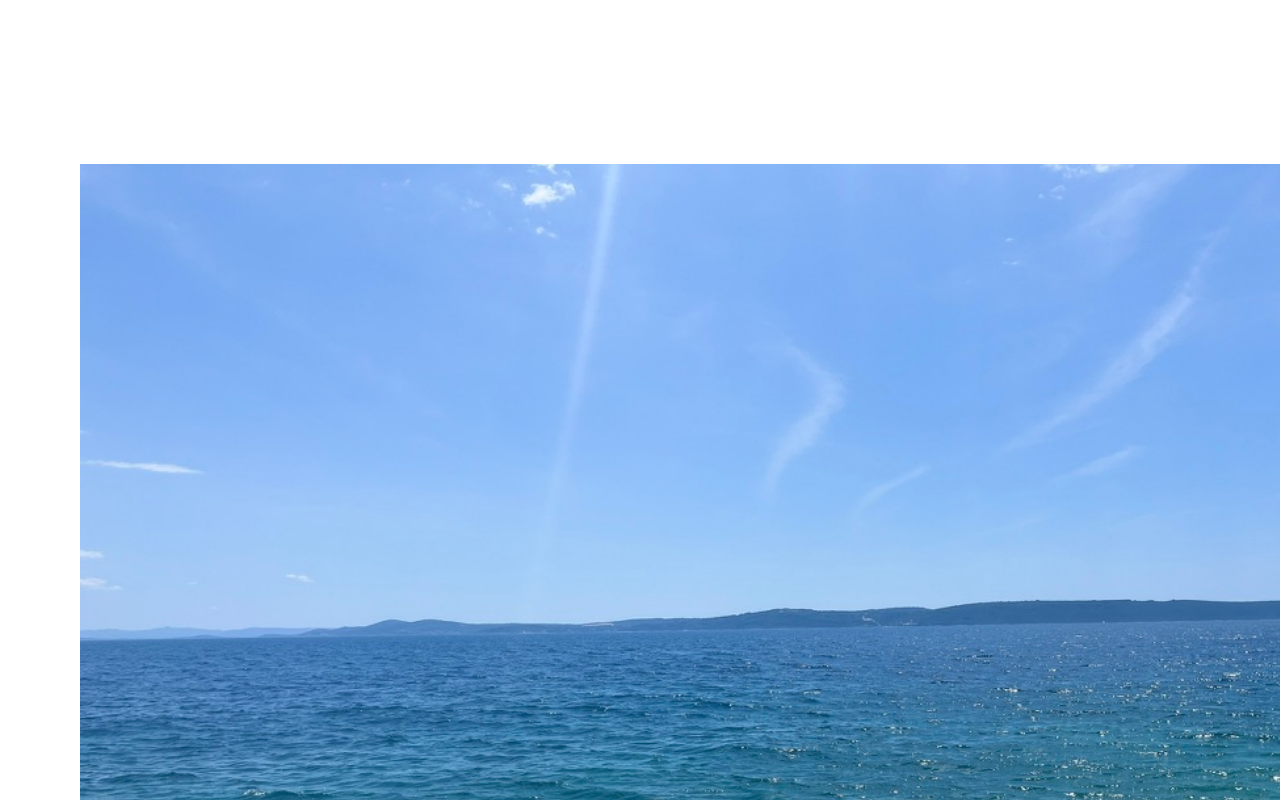
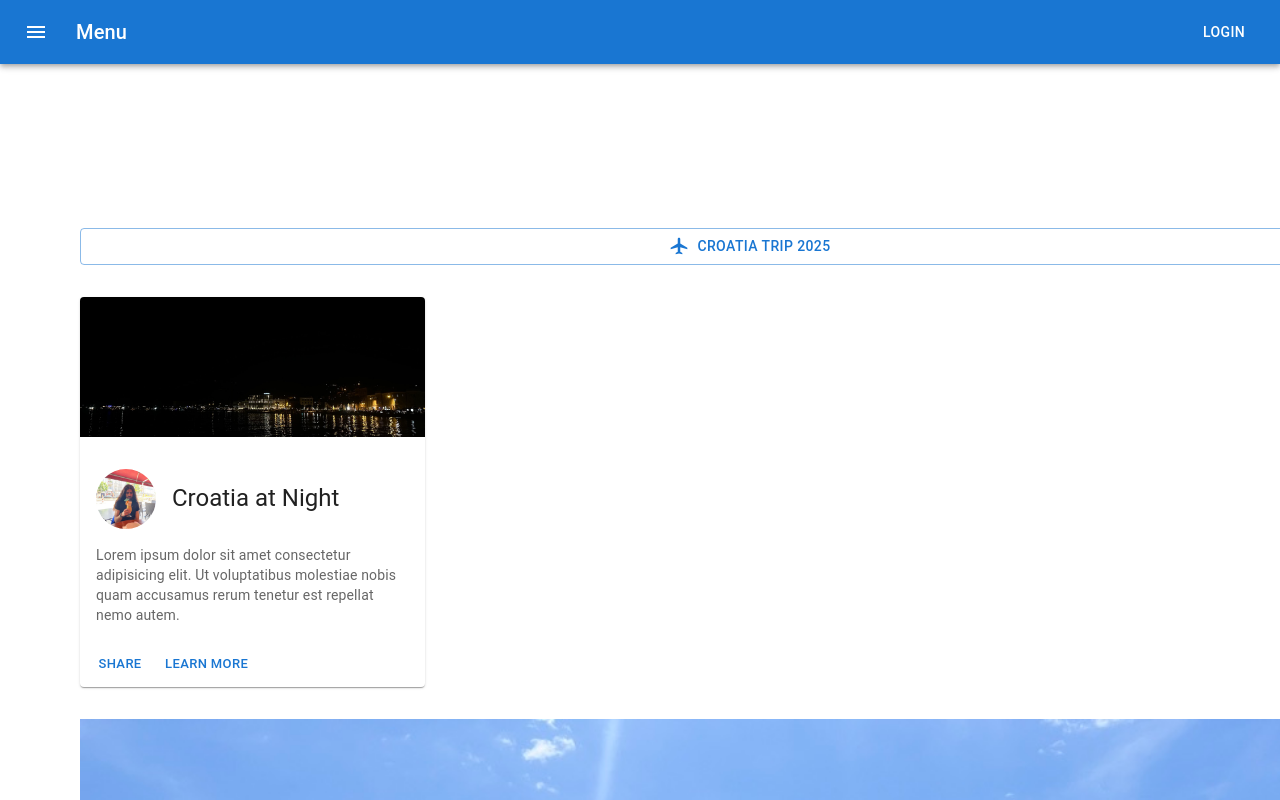
Before and after one commit to Deadly-Phantom/holiday-react, a Next.js app: page / in a window 1280 px wide. Shown: the top 800 px of the page. Built offline with nearby package versions, Linux system fonts and the light colour scheme.

Commit message:
Began using MUI

```diff
--- a/src/app/page.tsx
+++ b/src/app/page.tsx
@@ -1,63 +1,136 @@
-"use client"
+"use client";
 import Image from "next/image";
 import styles from "./page.module.css";
-import { Avatar, Box, ImageList, ImageListItem, ImageListItemBar, Slider, Stack } from "@mui/material";
+import {
+  AppBar,
+  Avatar,
+  Box,
+  Button,
+  Card,
+  CardActions,
+  CardContent,
+  CardMedia,
+  IconButton,
+  ImageList,
+  ImageListItem,
+  ImageListItemBar,
+  Slider,
+  Stack,
+  Toolbar,
+  Typography,
+} from "@mui/material";
+import { LocalAirport, Menu } from "@mui/icons-material";
 
 const itemData = [
   {
-    img: 'water.jpeg',
-    title: 'Rocky beach',
-    author: '@tristan_heusser',
+    img: "water.jpeg",
+    title: "Rocky beach",
+    author: "@tristan_heusser",
   },
   {
-    img: 'burger.jpeg',
-    title: 'Burger',
-    author: '@tristan_heusser',
+    img: "burger.jpeg",
+    title: "Burger",
+    author: "@tristan_heusser",
   },
   {
-    img: 'pizza.jpeg',
-    title: 'Pizza',
-    author: '@tristan_heusser',
+    img: "pizza.jpeg",
+    title: "Pizza",
+    author: "@tristan_heusser",
   },
   {
-    img: 'icecream.jpeg',
-    title: 'Icecream',
-    author: '@tristan_heusser',
+    img: "icecream.jpeg",
+    title: "Icecream",
+    author: "@tristan_heusser",
   },
   {
-    img: 'friends.jpeg',
-    title: 'Friends',
-    author: '@tristan_heusser',
+    img: "friends.jpeg",
+    title: "Friends",
+    author: "@tristan_heusser",
   },
   {
-    img: 'dinner.jpeg',
-    title: 'Dinner',
-    author: '@tristan_heusser',
+    img: "dinner.jpeg",
+    title: "Dinner",
+    author: "@tristan_heusser",
   },
   {
-    img: 'evening.jpeg',
-    title: 'Evening',
-    author: '@tristan_heusser',
+    img: "evening.jpeg",
+    title: "Evening",
+    author: "@tristan_heusser",
   },
   {
-    img: 'basketball.jpeg',
-    title: 'Basketball',
-    author: '@tristan_heusser',
+    img: "basketball.jpeg",
+    title: "Basketball",
+    author: "@tristan_heusser",
   },
 ];
 export default function Home() {
   return (
+    <>
+      <Box sx={{ flexGrow: 1 }}>
+        <AppBar position="static">
+          <Toolbar>
+            <IconButton
+              size="large"
+              edge="start"
+              color="inherit"
+              aria-label="menu"
+              sx={{ mr: 2 }}
+            >
+              <Menu />
+            </IconButton>
+            <Typography variant="h6" component="div" sx={{ flexGrow: 1 }}>
+              Menu
+            </Typography>
+            <Button color="inherit">Login</Button>
+          </Toolbar>
+        </AppBar>
+      </Box>
       <div className={styles.page}>
         <main className={styles.main}>
+          <Button variant="outlined" startIcon={<LocalAirport />}>
+            Croatia Trip 2025
+          </Button>
+          <Card sx={{ maxWidth: 345 }}>
+            <CardMedia
+              sx={{ height: 140 }}
+              image="night.jpeg"
+              title="Croatia"
+            />
+            <CardContent>
+              <Stack
+                direction="row"
+                spacing={2}
+                alignItems={"center"}
+                sx={{ width: "100%", marginTop: 2, marginBottom: 2 }}
+              >
+                <Avatar
+                  alt="Remy Sharp"
+                  src="/avatar.jpeg"
+                  sx={{ width: 60, height: 60 }}
+                />
+                <Typography gutterBottom variant="h5" component="div">
+                  Croatia at Night
+                </Typography>
+              </Stack>
+              <Typography variant="body2" sx={{ color: "text.secondary" }}>
+                Lorem ipsum dolor sit amet consectetur adipisicing elit. Ut
+                voluptatibus molestiae nobis quam accusamus rerum tenetur est
+                repellat nemo autem.
+              </Typography>
+            </CardContent>
+            <CardActions>
+              <Button size="small">Share</Button>
+              <Button size="small">Learn More</Button>
+            </CardActions>
+          </Card>
           <Image
             src="/landscape.jpeg"
             alt="Ocean"
             priority
-          width={4032/3}
-          height={3024/3}
+            width={4032 / 3}
+            height={3024 / 3}
           />
 
-  <Avatar alt="Remy Sharp" src="/avatar.jpeg" />
           <ImageList sx={{ width: "100%", height: 900 }}>
             {itemData.map((item) => (
               <ImageListItem key={item.img}>
@@ -77,5 +150,6 @@ export default function Home() {
           </ImageList>
         </main>
       </div>
+    </>
   );
 }
```
Also changed, not shown: public/night.jpeg (added). Lines whose indentation alone changed are shown as unchanged.
